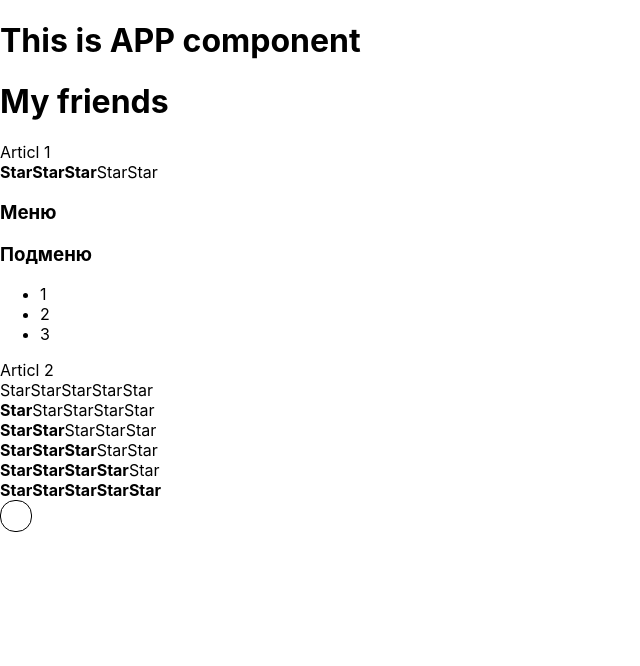
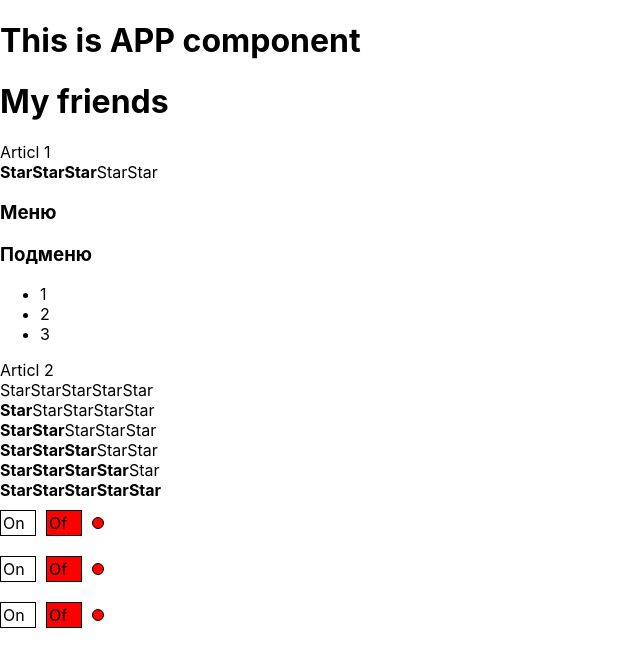
Before and after one commit to RSKorolev/React-kabzda, a React (Create React App) app: page / in a window 1280 px wide. Shown: the top 666 px of the page, without its empty margins (0-640 px from the left). Built offline with nearby package versions, Linux system fonts and the light colour scheme.

Commit message:
added useState in OnOff

```diff
--- a/src/App.tsx
+++ b/src/App.tsx
@@ -20,6 +20,8 @@ function App() {
             <Rating value={4} />
             <Rating value={5} />
             <OnOff on={true} />
+            <OnOff on={false} />
+            <OnOff on={true} />
         </div>
     );
 }
--- a/src/components/OnOff/OnOff.tsx
+++ b/src/components/OnOff/OnOff.tsx
@@ -1,23 +1,51 @@
+import { useState } from 'react';
+
 type OnOffPropsType = {
     on: boolean;
 };
 
-const onStyles = {};
+export const OnOff = (props: OnOffPropsType) => {
+    let [on, setOn] = useState(false);
+    const onStyles = {
+        width: '30px',
+        height: '20px',
+        border: '1px solid black',
+        padding: '2px',
+        display: 'inline-block',
+        backgroundColor: on ? 'green' : 'white',
+    };
 
-const offStyles = {};
+    const offStyles = {
+        width: '30px',
+        height: '20px',
+        border: '1px solid black',
+        padding: '2px',
+        display: 'inline-block',
+        margin: '10px',
+        backgroundColor: on ? 'white' : 'red',
+    };
 
-const indicatorStyles = {
-    width: '30px',
-    height: '30px',
-    borderRadius: '15px',
-    border: '1px solid black',
-};
-
-export const OnOff = (props: OnOffPropsType) => {
+    const indicatorStyles = {
+        width: '10px',
+        height: '10px',
+        borderRadius: '15px',
+        border: '1px solid black',
+        display: 'inline-block',
+        backgroundColor: on ? 'green' : 'red',
+    };
     return (
         <div>
-            <div></div>
-            <div></div>
+            <div
+                style={onStyles}
+                onClick={() => {
+                    setOn(true);
+                }}
+            >
+                On
+            </div>
+            <div style={offStyles} onClick={() => setOn(false)}>
+                Of
+            </div>
             <div style={indicatorStyles}></div>
         </div>
     );
```
